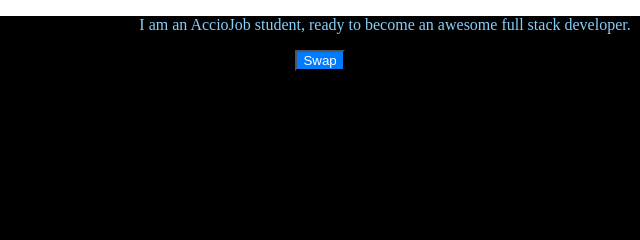
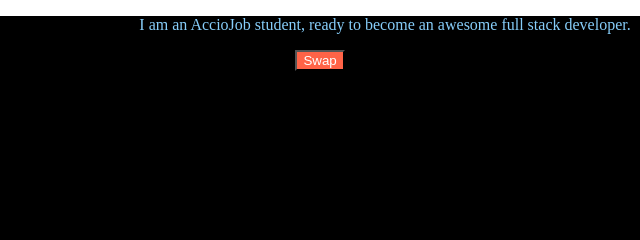
Before and after one commit to acciojob/dark-theme-Adarsh4775, a website: page main.html in a window 1280 px wide. Both pictures are taken after a click on the button "Swap". Shown: the top 240 px of the page, 263-903 px from the left. Drawn offline with Linux system fonts and the light colour scheme.

Commit message:
created a submission

```diff
--- a/main.html
+++ b/main.html
@@ -7,12 +7,12 @@
     <link rel="stylesheet" href="styles.css">
   </head>
   <body>
-    <main id="app" class="day"  class="night">
+    <main id="app" class="day" >
       <!-- html markup here -->
       <p id="ptag">
         I am an AccioJob student, ready to become an awesome full stack developer.
      </p>
-      <button id ="swap" class="button_day" class="button_night">Swap</button>
+      <button id ="swap" class="button_day" >Swap</button>
     </main>
     <script src="./script.js"></script>
   </body>
--- a/script.js
+++ b/script.js
@@ -6,8 +6,8 @@ function swapTheme(){
 	app.classList.toggle("day");
 	app.classList.toggle("night");
 
-	button.classList.toggle("button-day");
-  button.classList.toggle("button-night");
+	button.classList.toggle("button_day");
+  button.classList.toggle("button_night");
 }
 
     const swapButton = document.getElementById("swap");
```
